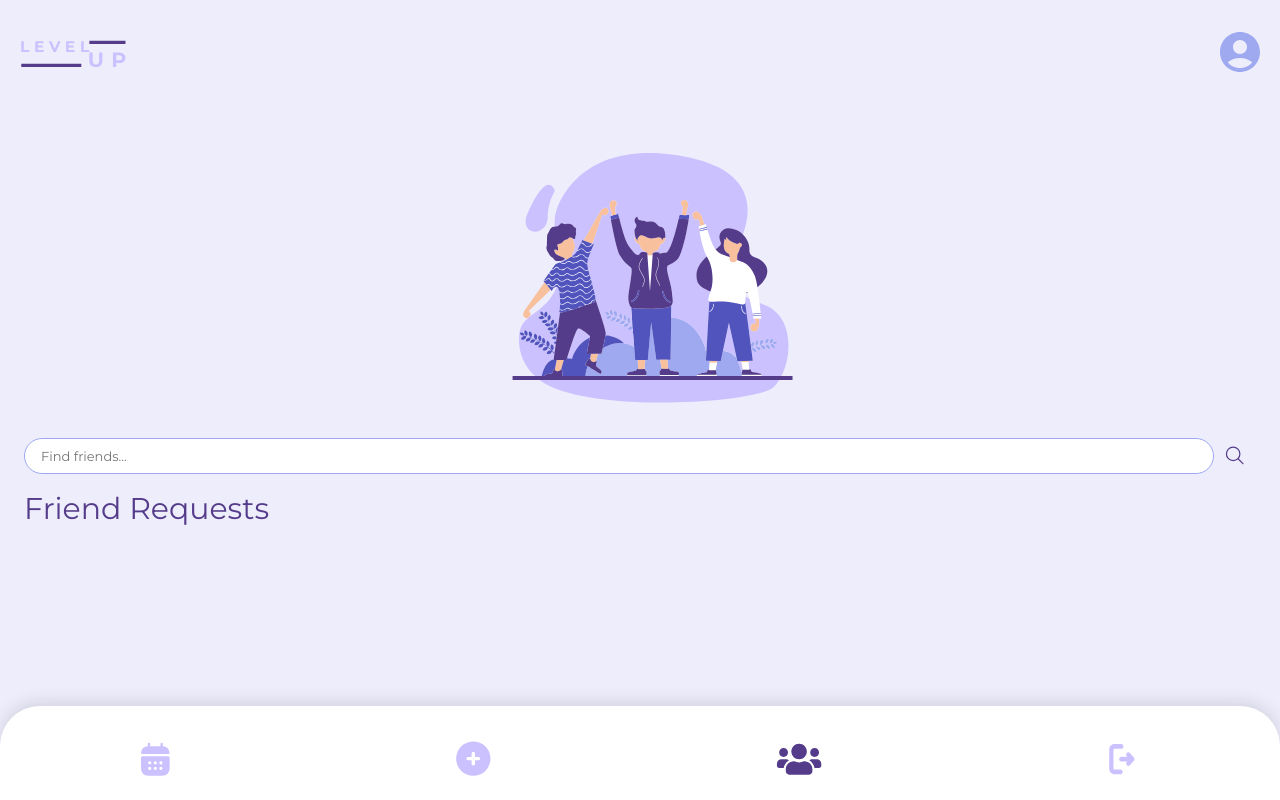
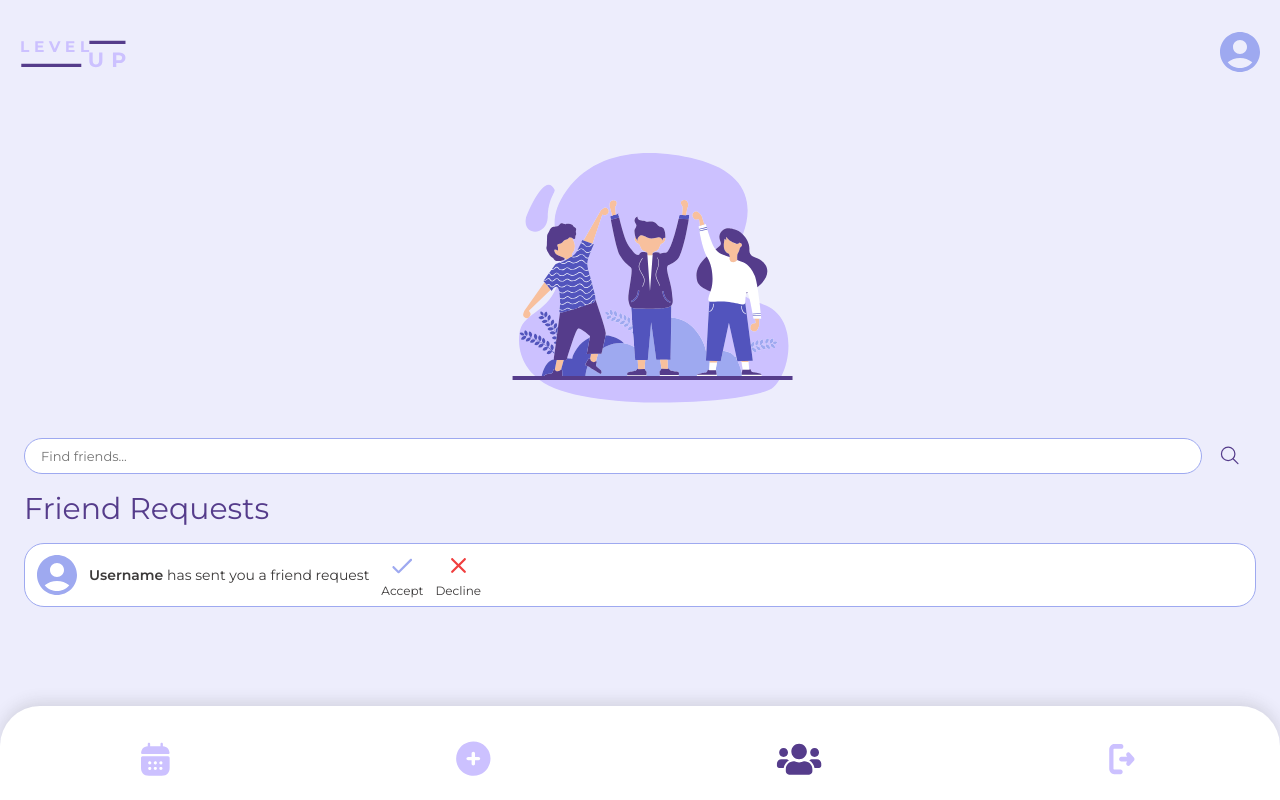
Before and after one commit to khushi4541/khushi-parekh-capstone, a React (Vite) app: page /friends in a window 1280 px wide. Built offline with nearby package versions, Linux system fonts and the light colour scheme; no server answers.

Commit message:
created and styled the friend request component

```diff
--- /dev/null
+++ b/src/components/FriendRequest/FriendRequest.jsx
@@ -0,0 +1,22 @@
+import "./FriendRequest.scss"
+import profileImage from "../../assets/icons/account-icon.svg"
+import acceptIcon from "../../assets/icons/accept-icon.svg"
+import declineIcon from "../../assets/icons/decline-icon.svg"
+
+function FriendRequest() {
+  return (
+  <article className="request">
+    <img src={profileImage} alt="account profile placeholder" className="request__image" />
+    <p className="request__text"><span className="request__text--bold">Username</span> has sent you a friend request</p>
+    <div className="request__options">
+      <img src={acceptIcon} alt="" className="request__icon" />
+      <p className="request__action">Accept</p>
+    </div>
+    <div className="request__options">
+      <img src={declineIcon} alt="red X" className="request__icon" />
+      <p className="request__action">Decline</p>
+    </div>
+  </article>)
+}
+
+export default FriendRequest;
--- /dev/null
+++ b/src/components/FriendRequest/FriendRequest.scss
@@ -0,0 +1,33 @@
+@use "../../styles/variables" as *;
+@use "../../styles/mixins" as *;
+
+.request {
+    background-color: white;
+    border-radius: 20px;
+    padding: 0.5rem 0.75rem;
+    display: flex;
+    align-items: center;
+    gap: 0.75rem;
+    border: 1px solid $border-color;
+
+    &__text {
+        &--bold {
+            font-weight: 600;
+        }
+    }
+
+    &__options {
+        @include flex-column;
+        align-items: center;
+    }
+
+    &__icon {
+        width: 1.7rem;
+    }
+
+    &__action {
+        font-size: 0.75rem;
+        margin-top: 0.25rem;
+        margin-bottom: 0;
+    }
+}
--- a/src/components/RequestList/RequestList.jsx
+++ b/src/components/RequestList/RequestList.jsx
@@ -1,9 +1,11 @@
+import FriendRequest from "../FriendRequest/FriendRequest";
 import "./RequestList.scss"
 
 function RequestList () {
     return(
         <section className="request-list">
             <h3 className="request-list__title">Friend Requests</h3>
+            <FriendRequest/>
         </section>
     )
 }
--- a/src/components/RequestList/RequestList.scss
+++ b/src/components/RequestList/RequestList.scss
@@ -7,6 +7,6 @@
     &__title {
         color: $interactive-elements;
         font-weight: 400;
-        margin-top: 1rem;
+        margin: 1rem 0;
     }
 }
--- a/src/components/SearchBar/SearchBar.scss
+++ b/src/components/SearchBar/SearchBar.scss
@@ -7,12 +7,12 @@
 
     &__input {
         @include input-box;
-        width: 95%;
+        width: 94%;
     }
 
     &__icon {
         position: absolute;
-        right: 30px;
+        right: 35px;
         bottom: 2px;
     }
 }
```
